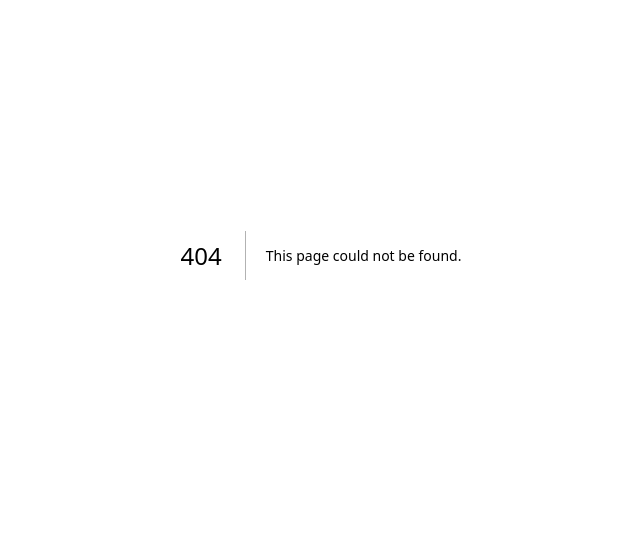
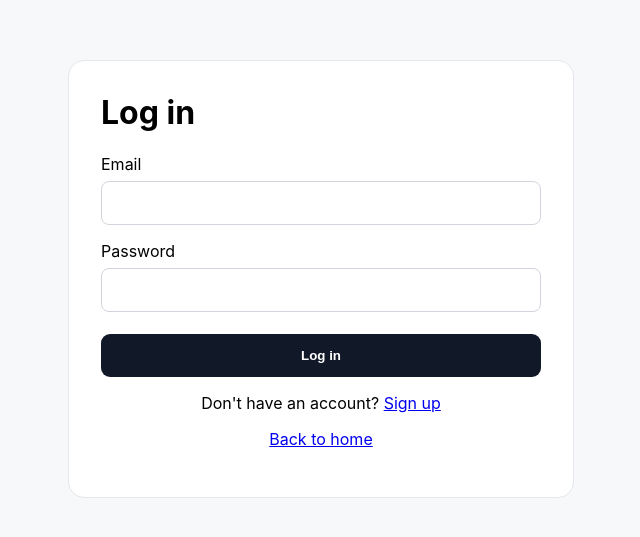
Before and after one commit to aondoakuranashima-tech/softwall-payroll-ai, a Next.js app in the folder apps/web/: page /login in a window 1280 px wide. Before the commit this address had no page. Shown: the part 145-682 px from the top of the page, without its empty margins (319-959 px from the left). Built offline with nearby package versions, Linux system fonts and the light colour scheme; no server answers.

Commit message:
Add login page connected to live API

```diff
--- /dev/null
+++ b/apps/web/app/login/page.tsx
@@ -0,0 +1,45 @@
+'use client';
+
+import { FormEvent, useState } from 'react';
+import Link from 'next/link';
+import { useRouter, useSearchParams } from 'next/navigation';
+
+const API_URL = process.env.NEXT_PUBLIC_API_URL || 'https://softwall-payroll-api-v2.onrender.com';
+
+export default function LoginPage() {
+  const router = useRouter();
+  const params = useSearchParams();
+  const [email,setEmail]=useState('');
+  const [password,setPassword]=useState('');
+  const [loading,setLoading]=useState(false);
+  const [error,setError]=useState('');
+  const registered=params.get('registered') === '1';
+
+  async function submit(e: FormEvent<HTMLFormElement>) {
+    e.preventDefault(); setError(''); setLoading(true);
+    try {
+      const res=await fetch(`${API_URL}/auth/login`,{method:'POST',headers:{'Content-Type':'application/json'},body:JSON.stringify({email,password})});
+      const data=await res.json().catch(()=>({}));
+      if(!res.ok) throw new Error(data.message || 'Login failed.');
+      const token=data.access_token || data.token;
+      if(token) localStorage.setItem('softwall_token',token);
+      router.push('/');
+    } catch(err) { setError(err instanceof Error ? err.message : 'Login failed.'); }
+    finally { setLoading(false); }
+  }
+
+  return <main style={{minHeight:'100vh',display:'grid',placeItems:'center',background:'#f7f8fa',fontFamily:'Inter,system-ui,sans-serif',padding:24}}>
+    <form onSubmit={submit} style={{width:'100%',maxWidth:440,background:'#fff',padding:32,borderRadius:16,border:'1px solid #e5e7eb'}}>
+      <h1 style={{marginTop:0}}>Log in</h1>
+      {registered && <div style={{padding:12,margin:'16px 0',background:'#dcfce7',color:'#166534',borderRadius:8}}>Account created. You can now log in.</div>}
+      {error && <div role="alert" style={{padding:12,margin:'16px 0',background:'#fee2e2',color:'#991b1b',borderRadius:8}}>{error}</div>}
+      <label style={{display:'block',marginTop:16}}>Email<input required type="email" value={email} onChange={e=>setEmail(e.target.value)} style={input}/></label>
+      <label style={{display:'block',marginTop:16}}>Password<input required type="password" value={password} onChange={e=>setPassword(e.target.value)} style={input}/></label>
+      <button disabled={loading} type="submit" style={{width:'100%',marginTop:22,padding:14,border:0,borderRadius:9,background:'#111827',color:'#fff',fontWeight:700}}>{loading?'Signing in…':'Log in'}</button>
+      <p style={{textAlign:'center'}}>Don't have an account? <Link href="/signup">Sign up</Link></p>
+      <p style={{textAlign:'center'}}><Link href="/">Back to home</Link></p>
+    </form>
+  </main>;
+}
+
+const input={display:'block',width:'100%',boxSizing:'border-box' as const,marginTop:7,padding:12,border:'1px solid #d1d5db',borderRadius:8,fontSize:16};
```
